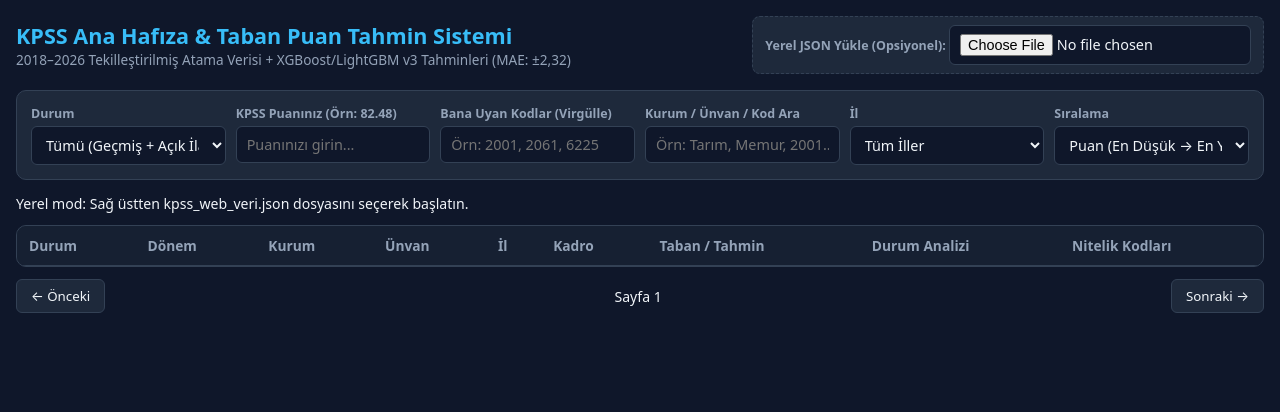
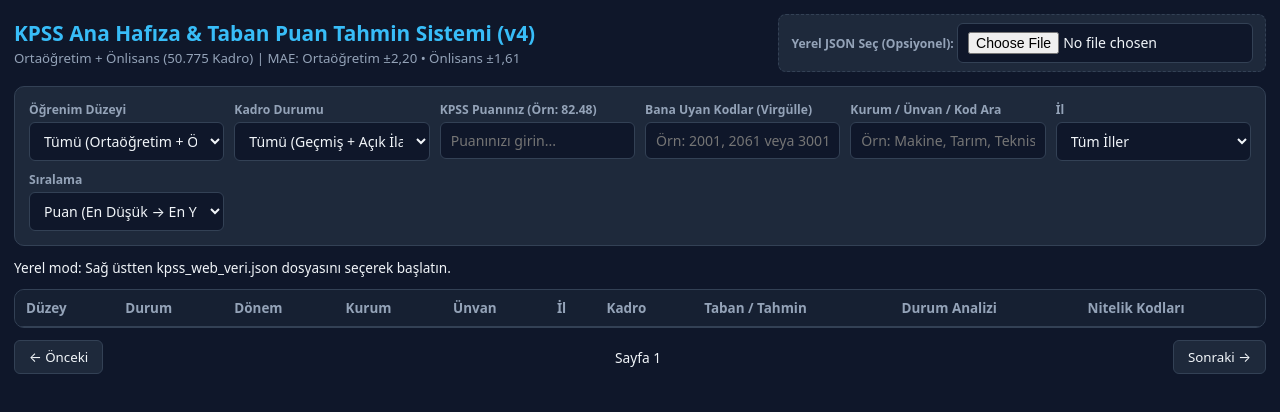
Before and after one commit to ESBUEB/Kpss-Veri-Analizi, a plain HTML site: page index.html in a window 1280 px wide. Drawn offline with Linux system fonts and the light colour scheme.

Commit message:
Update index.html

```diff
--- a/index.html
+++ b/index.html
@@ -3,7 +3,7 @@
 <head>
   <meta charset="UTF-8" />
   <meta name="viewport" content="width=device-width, initial-scale=1.0" />
-  <title>KPSS Ana Hafıza & Taban Puan Tahmin Robotu</title>
+  <title>KPSS Ana Hafıza & Taban Puan Tahmin Robotu (v4)</title>
   <style>
     :root {
       --bg: #0f172a;
@@ -17,43 +17,43 @@
       --red: #ef4444;
     }
     * { box-sizing: border-box; font-family: system-ui, -apple-system, sans-serif; }
-    body { margin: 0; background: var(--bg); color: var(--text); padding: 16px; }
-    .container { max-width: 1280px; margin: 0 auto; }
-    header { display: flex; flex-wrap: wrap; justify-content: space-between; align-items: center; gap: 12px; margin-bottom: 16px; }
-    h1 { font-size: 1.35rem; margin: 0; color: var(--accent); }
-    .sub { font-size: 0.85rem; color: var(--muted); }
-    .file-box { background: var(--card); border: 1px dashed var(--border); padding: 8px 12px; border-radius: 8px; font-size: 0.85rem; }
+    body { margin: 0; background: var(--bg); color: var(--text); padding: 14px; }
+    .container { max-width: 1340px; margin: 0 auto; }
+    header { display: flex; flex-wrap: wrap; justify-content: space-between; align-items: center; gap: 12px; margin-bottom: 14px; }
+    h1 { font-size: 1.3rem; margin: 0; color: var(--accent); }
+    .sub { font-size: 0.83rem; color: var(--muted); margin-top: 2px; }
+    .file-box { background: var(--card); border: 1px dashed var(--border); padding: 8px 12px; border-radius: 8px; font-size: 0.83rem; }
     .filters {
       display: grid;
-      grid-template-columns: repeat(auto-fit, minmax(190px, 1fr));
+      grid-template-columns: repeat(auto-fit, minmax(175px, 1fr));
       gap: 10px;
       background: var(--card);
       padding: 14px;
       border-radius: 10px;
       border: 1px solid var(--border);
-      margin-bottom: 14px;
+      margin-bottom: 12px;
     }
     .field { display: flex; flex-direction: column; gap: 4px; }
-    label { font-size: 0.78rem; color: var(--muted); font-weight: 600; }
+    label { font-size: 0.76rem; color: var(--muted); font-weight: 600; }
     input, select {
       background: #0f172a; color: var(--text); border: 1px solid var(--border);
-      border-radius: 6px; padding: 8px 10px; font-size: 0.9rem;
+      border-radius: 6px; padding: 8px 10px; font-size: 0.88rem;
     }
     input:focus, select:focus { outline: none; border-color: var(--accent); }
-    .stats { display: flex; flex-wrap: wrap; gap: 12px; margin-bottom: 12px; font-size: 0.88rem; }
+    .stats { display: flex; flex-wrap: wrap; gap: 10px; margin-bottom: 12px; font-size: 0.85rem; }
     .stat-pill { background: var(--card); border: 1px solid var(--border); padding: 6px 12px; border-radius: 999px; }
     .table-wrap { overflow-x: auto; background: var(--card); border-radius: 10px; border: 1px solid var(--border); }
-    table { width: 100%; border-collapse: collapse; font-size: 0.86rem; }
-    th, td { padding: 10px 12px; text-align: left; border-bottom: 1px solid var(--border); }
-    th { background: #162032; color: var(--muted); font-weight: 600; position: sticky; top: 0; }
+    table { width: 100%; border-collapse: collapse; font-size: 0.84rem; }
+    th, td { padding: 9px 11px; text-align: left; border-bottom: 1px solid var(--border); }
+    th { background: #162032; color: var(--muted); font-weight: 600; position: sticky; top: 0; white-space: nowrap; }
     tr:hover { background: rgba(56, 189, 248, 0.06); }
-    .badge { padding: 3px 8px; border-radius: 6px; font-size: 0.75rem; font-weight: 600; display: inline-block; }
+    .badge { padding: 3px 8px; border-radius: 6px; font-size: 0.74rem; font-weight: 600; display: inline-block; white-space: nowrap; }
     .b-acik { background: rgba(56, 189, 248, 0.18); color: #7dd3fc; }
     .b-tamam { background: rgba(148, 163, 184, 0.16); color: #cbd5e1; }
     .b-uygun { background: rgba(34, 197, 94, 0.18); color: #86efac; }
     .b-sinir { background: rgba(245, 158, 11, 0.2); color: #fcd34d; }
     .b-zor { background: rgba(239, 68, 68, 0.18); color: #fca5a5; }
-    .pagination { display: flex; justify-content: space-between; align-items: center; margin-top: 12px; font-size: 0.88rem; }
+    .pagination { display: flex; justify-content: space-between; align-items: center; margin-top: 12px; font-size: 0.86rem; }
     button {
       background: var(--card); color: var(--text); border: 1px solid var(--border);
       padding: 7px 14px; border-radius: 6px; cursor: pointer;
@@ -65,18 +65,26 @@
 <div class="container">
   <header>
     <div>
-      <h1>KPSS Ana Hafıza & Taban Puan Tahmin Sistemi</h1>
-      <div class="sub">2018–2026 Tekilleştirilmiş Atama Verisi + XGBoost/LightGBM v3 Tahminleri (MAE: ±2,32)</div>
+      <h1>KPSS Ana Hafıza & Taban Puan Tahmin Sistemi (v4)</h1>
+      <div class="sub">Ortaöğretim + Önlisans (50.775 Kadro) | MAE: Ortaöğretim ±2,20 • Önlisans ±1,61</div>
     </div>
     <div class="file-box">
-      <label for="jsonFile">Yerel JSON Yükle (Opsiyonel): </label>
+      <label for="jsonFile">Yerel JSON Seç (Opsiyonel): </label>
       <input type="file" id="jsonFile" accept=".json" />
     </div>
   </header>
 
   <div class="filters">
     <div class="field">
-      <label>Durum</label>
+      <label>Öğrenim Düzeyi</label>
+      <select id="fMezuniyet">
+        <option value="ALL">Tümü (Ortaöğretim + Önlisans)</option>
+        <option value="Ortaöğretim">Ortaöğretim</option>
+        <option value="Önlisans">Önlisans</option>
+      </select>
+    </div>
+    <div class="field">
+      <label>Kadro Durumu</label>
       <select id="fDurum">
         <option value="ALL">Tümü (Geçmiş + Açık İlan)</option>
         <option value="Açık İlan (ML Tahmin)">Sadece Açık İlanlar (ML Tahmin)</option>
@@ -89,11 +97,11 @@
     </div>
     <div class="field">
       <label>Bana Uyan Kodlar (Virgülle)</label>
-      <input type="text" id="fKodlarim" placeholder="Örn: 2001, 2061, 6225" />
+      <input type="text" id="fKodlarim" placeholder="Örn: 2001, 2061 veya 3001, 3249" />
     </div>
     <div class="field">
       <label>Kurum / Ünvan / Kod Ara</label>
-      <input type="text" id="fArama" placeholder="Örn: Tarım, Memur, 2001..." />
+      <input type="text" id="fArama" placeholder="Örn: Makine, Tarım, Teknisyen..." />
     </div>
     <div class="field">
       <label>İl</label>
@@ -104,7 +112,7 @@
       <select id="fSirala">
         <option value="puan_asc">Puan (En Düşük → En Yüksek)</option>
         <option value="puan_desc">Puan (En Yüksek → En Düşük)</option>
-        <option value="tarih_desc">Atama Tarihi (En Yeni)</option>
+        <option value="tarih_desc">Atama Dönemi (En Yeni)</option>
       </select>
     </div>
   </div>
@@ -115,6 +123,7 @@
     <table>
       <thead>
         <tr>
+          <th>Düzey</th>
           <th>Durum</th>
           <th>Dönem</th>
           <th>Kurum</th>
@@ -177,6 +186,7 @@
   }
 
   function applyFilters() {
+    const mezuniyet = document.getElementById('fMezuniyet').value;
     const durum = document.getElementById('fDurum').value;
     const adayPuan = parseFloat(document.getElementById('fPuan').value);
     const arama = document.getElementById('fArama').value.trim().toLocaleLowerCase('tr');
@@ -191,6 +201,7 @@
     );
 
     filtered = rawData.filter(r => {
+      if (mezuniyet !== 'ALL' && r.mezuniyet !== mezuniyet) return false;
       if (durum !== 'ALL' && r.durum !== durum) return false;
       if (il && r.il !== il) return false;
       if (arama) {
@@ -223,18 +234,20 @@
 
     tbody.innerHTML = slice.map(r => {
       const p = r.aktif_puan;
-      const isAcik = r.durum.includes('Açık');
-      let analizHtml = '<span class="muted">—</span>';
+      const isAcik = r.durum && r.durum.includes('Açık');
+      const maeBand = r.mezuniyet === 'Önlisans' ? 1.61 : 2.20;
+      let analizHtml = '<span style="color:var(--muted)">—</span>';
 
       if (!isNaN(adayPuan) && p !== null) {
         const fark = adayPuan - p;
         const farkStr = (fark >= 0 ? '+' : '') + fark.toFixed(2);
-        if (fark >= 2.3) analizHtml = `<span class="badge b-uygun">Uygun (${farkStr})</span>`;
-        else if (fark >= -2.3) analizHtml = `<span class="badge b-sinir">Sınırda (${farkStr})</span>`;
+        if (fark >= maeBand) analizHtml = `<span class="badge b-uygun">Uygun (${farkStr})</span>`;
+        else if (fark >= -maeBand) analizHtml = `<span class="badge b-sinir">Sınırda (${farkStr})</span>`;
         else analizHtml = `<span class="badge b-zor">Yüksek (${farkStr})</span>`;
       }
 
       return `<tr>
+        <td>${r.mezuniyet || ''}</td>
         <td><span class="badge ${isAcik ? 'b-acik' : 'b-tamam'}">${isAcik ? 'ML Tahmin' : 'Atama'}</span></td>
         <td>${r.atama_tarihi || ''}</td>
         <td>${r.kurum || ''}</td>
@@ -248,16 +261,20 @@
     }).join('');
 
     const totalPages = Math.max(1, Math.ceil(filtered.length / perPage));
+    const puanli = filtered.filter(r => r.aktif_puan !== null);
+    const ortPuan = puanli.length ? (puanli.reduce((s, r) => s + r.aktif_puan, 0) / puanli.length).toFixed(2) : '—';
+
     document.getElementById('statsBar').innerHTML = `
       <span class="stat-pill">Filtrelenen Kadro: <strong>${filtered.length}</strong></span>
       <span class="stat-pill">Toplam Kontenjan: <strong>${filtered.reduce((s, r) => s + (r.kadro || 0), 0)}</strong></span>
+      <span class="stat-pill">Ortalama Taban Puan: <strong>${ortPuan}</strong></span>
     `;
     document.getElementById('pageInfo').innerText = `Sayfa ${page} / ${totalPages}`;
     document.getElementById('prevBtn').disabled = page <= 1;
     document.getElementById('nextBtn').disabled = page >= totalPages;
   }
 
-  ['fDurum', 'fPuan', 'fKodlarim', 'fArama', 'fIl', 'fSirala'].forEach(id => {
+  ['fMezuniyet', 'fDurum', 'fPuan', 'fKodlarim', 'fArama', 'fIl', 'fSirala'].forEach(id => {
     document.getElementById(id).addEventListener('input', applyFilters);
   });
   document.getElementById('prevBtn').addEventListener('click', () => { page--; render(parseFloat(document.getElementById('fPuan').value)); });
```
